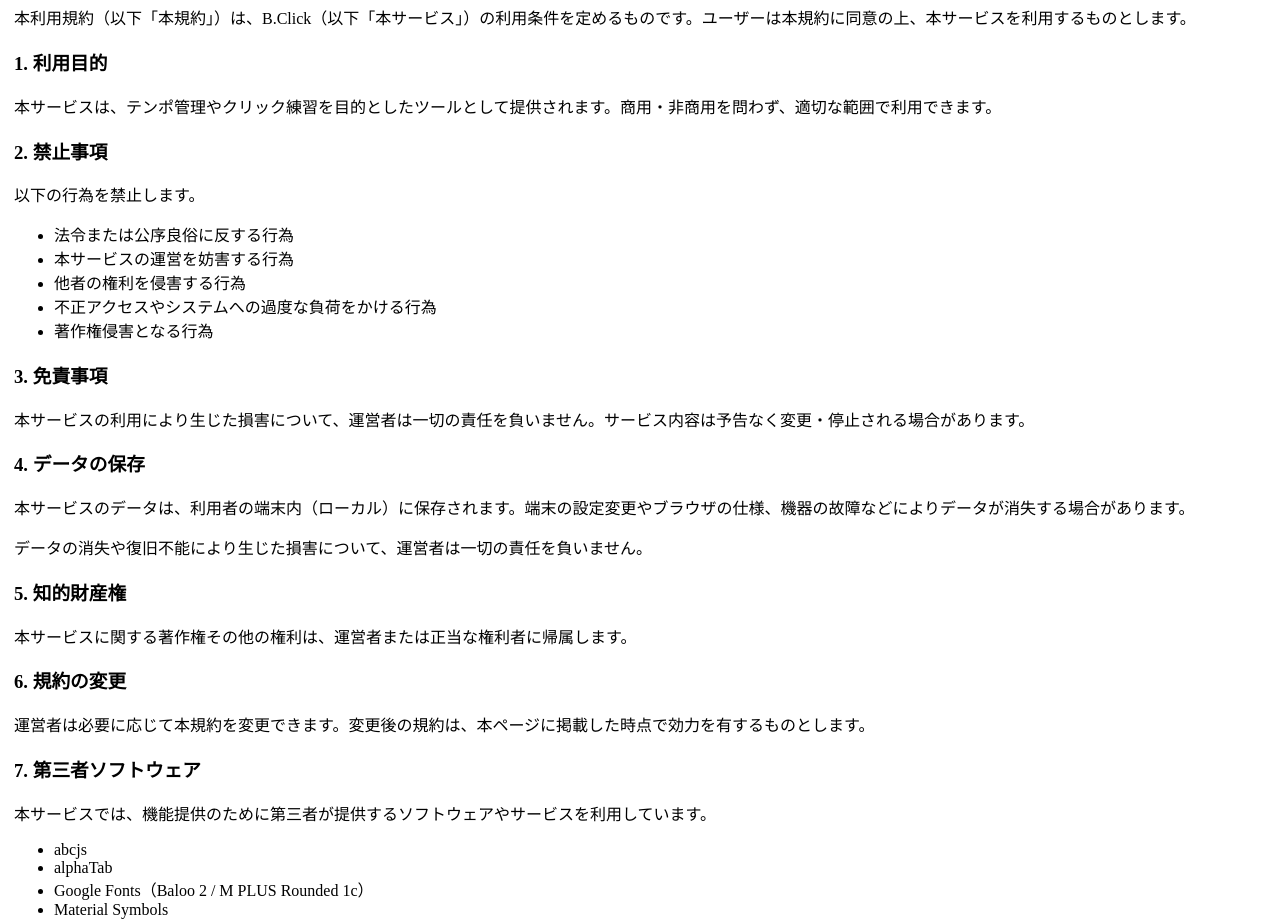
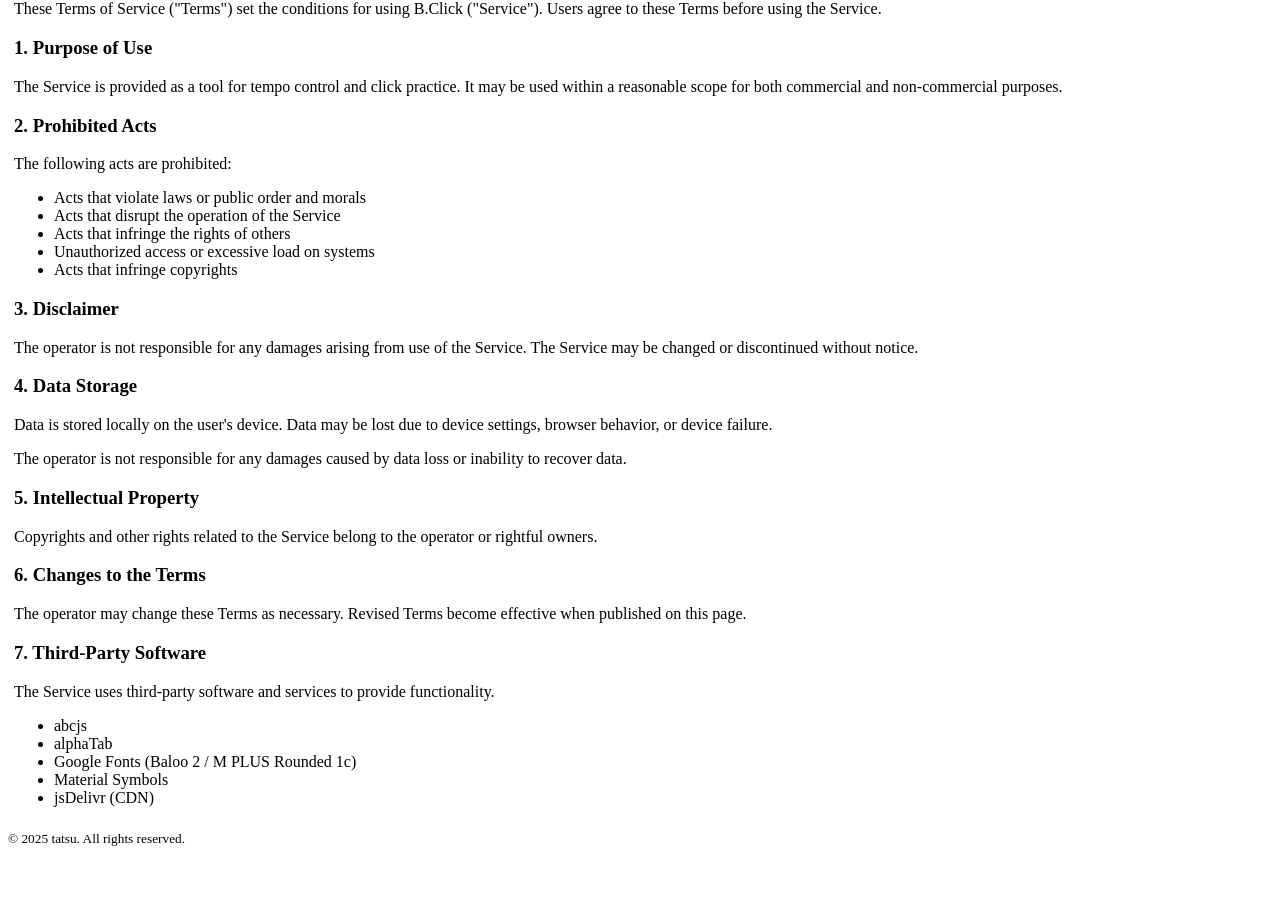
Before and after one commit to tatsu-see/BClick, a website with bundled scripts: page www/terms.html in a window 1280 px wide. Shown: the part 112-1035 px from the top of the page. After the commit the page ends 967 px from the top, so only its background shows below. Built offline with nearby package versions, Linux system fonts and the light colour scheme.

Commit message:
利用規約を翻訳した

```diff
--- a/www/terms.html
+++ b/www/terms.html
@@ -15,7 +15,7 @@
   <meta name="apple-mobile-web-app-title" content="B.Click">
   <meta name="mobile-web-app-capable" content="yes">
 
-  <title>B.Click - 利用規約</title>
+  <title>B.Click - Terms of Service / 利用規約</title>
   <link rel="icon" type="image/png" sizes="16x16"   href="/assets/icons/BClick-16x16.png">
   <link rel="icon" type="image/png" sizes="32x32"   href="/assets/icons/BClick-32x32.png">
   <link rel="icon" type="image/png" sizes="64x64"   href="/assets/icons/BClick-64x64.png">
@@ -45,43 +45,124 @@
 
     <div id="clicking">
       <div style="text-align:left; padding:6px;">
-        <h3>利用規約:</h3>
-        <p>本利用規約（以下「本規約」）は、B.Click（以下「本サービス」）の利用条件を定めるものです。ユーザーは本規約に同意の上、本サービスを利用するものとします。</p>
+        <h3>
+          <span class="lang" data-lang="en">Terms of Service:</span>
+          <span class="lang" data-lang="ja">利用規約:</span>
+        </h3>
+        <p>
+          <span class="lang" data-lang="en">These Terms of Service ("Terms") set the conditions for using B.Click ("Service"). Users agree to these Terms before using the Service.</span>
+          <span class="lang" data-lang="ja">本利用規約（以下「本規約」）は、B.Click（以下「本サービス」）の利用条件を定めるものです。ユーザーは本規約に同意の上、本サービスを利用するものとします。</span>
+        </p>
 
-        <h3>1. 利用目的</h3>
-        <p>本サービスは、テンポ管理やクリック練習を目的としたツールとして提供されます。商用・非商用を問わず、適切な範囲で利用できます。</p>
+        <h3>
+          <span class="lang" data-lang="en">1. Purpose of Use</span>
+          <span class="lang" data-lang="ja">1. 利用目的</span>
+        </h3>
+        <p>
+          <span class="lang" data-lang="en">The Service is provided as a tool for tempo control and click practice. It may be used within a reasonable scope for both commercial and non-commercial purposes.</span>
+          <span class="lang" data-lang="ja">本サービスは、テンポ管理やクリック練習を目的としたツールとして提供されます。商用・非商用を問わず、適切な範囲で利用できます。</span>
+        </p>
 
-        <h3>2. 禁止事項</h3>
-        <p>以下の行為を禁止します。</p>
+        <h3>
+          <span class="lang" data-lang="en">2. Prohibited Acts</span>
+          <span class="lang" data-lang="ja">2. 禁止事項</span>
+        </h3>
+        <p>
+          <span class="lang" data-lang="en">The following acts are prohibited:</span>
+          <span class="lang" data-lang="ja">以下の行為を禁止します。</span>
+        </p>
         <ul>
-          <li>法令または公序良俗に反する行為</li>
-          <li>本サービスの運営を妨害する行為</li>
-          <li>他者の権利を侵害する行為</li>
-          <li>不正アクセスやシステムへの過度な負荷をかける行為</li>
-          <li>著作権侵害となる行為</li>
+          <li>
+            <span class="lang" data-lang="en">Acts that violate laws or public order and morals</span>
+            <span class="lang" data-lang="ja">法令または公序良俗に反する行為</span>
+          </li>
+          <li>
+            <span class="lang" data-lang="en">Acts that disrupt the operation of the Service</span>
+            <span class="lang" data-lang="ja">本サービスの運営を妨害する行為</span>
+          </li>
+          <li>
+            <span class="lang" data-lang="en">Acts that infringe the rights of others</span>
+            <span class="lang" data-lang="ja">他者の権利を侵害する行為</span>
+          </li>
+          <li>
+            <span class="lang" data-lang="en">Unauthorized access or excessive load on systems</span>
+            <span class="lang" data-lang="ja">不正アクセスやシステムへの過度な負荷をかける行為</span>
+          </li>
+          <li>
+            <span class="lang" data-lang="en">Acts that infringe copyrights</span>
+            <span class="lang" data-lang="ja">著作権侵害となる行為</span>
+          </li>
         </ul>
 
-        <h3>3. 免責事項</h3>
-        <p>本サービスの利用により生じた損害について、運営者は一切の責任を負いません。サービス内容は予告なく変更・停止される場合があります。</p>
+        <h3>
+          <span class="lang" data-lang="en">3. Disclaimer</span>
+          <span class="lang" data-lang="ja">3. 免責事項</span>
+        </h3>
+        <p>
+          <span class="lang" data-lang="en">The operator is not responsible for any damages arising from use of the Service. The Service may be changed or discontinued without notice.</span>
+          <span class="lang" data-lang="ja">本サービスの利用により生じた損害について、運営者は一切の責任を負いません。サービス内容は予告なく変更・停止される場合があります。</span>
+        </p>
 
-        <h3>4. データの保存</h3>
-        <p>本サービスのデータは、利用者の端末内（ローカル）に保存されます。端末の設定変更やブラウザの仕様、機器の故障などによりデータが消失する場合があります。</p>
-        <p>データの消失や復旧不能により生じた損害について、運営者は一切の責任を負いません。</p>
+        <h3>
+          <span class="lang" data-lang="en">4. Data Storage</span>
+          <span class="lang" data-lang="ja">4. データの保存</span>
+        </h3>
+        <p>
+          <span class="lang" data-lang="en">Data is stored locally on the user's device. Data may be lost due to device settings, browser behavior, or device failure.</span>
+          <span class="lang" data-lang="ja">本サービスのデータは、利用者の端末内（ローカル）に保存されます。端末の設定変更やブラウザの仕様、機器の故障などによりデータが消失する場合があります。</span>
+        </p>
+        <p>
+          <span class="lang" data-lang="en">The operator is not responsible for any damages caused by data loss or inability to recover data.</span>
+          <span class="lang" data-lang="ja">データの消失や復旧不能により生じた損害について、運営者は一切の責任を負いません。</span>
+        </p>
 
-        <h3>5. 知的財産権</h3>
-        <p>本サービスに関する著作権その他の権利は、運営者または正当な権利者に帰属します。</p>
+        <h3>
+          <span class="lang" data-lang="en">5. Intellectual Property</span>
+          <span class="lang" data-lang="ja">5. 知的財産権</span>
+        </h3>
+        <p>
+          <span class="lang" data-lang="en">Copyrights and other rights related to the Service belong to the operator or rightful owners.</span>
+          <span class="lang" data-lang="ja">本サービスに関する著作権その他の権利は、運営者または正当な権利者に帰属します。</span>
+        </p>
 
-        <h3>6. 規約の変更</h3>
-        <p>運営者は必要に応じて本規約を変更できます。変更後の規約は、本ページに掲載した時点で効力を有するものとします。</p>
+        <h3>
+          <span class="lang" data-lang="en">6. Changes to the Terms</span>
+          <span class="lang" data-lang="ja">6. 規約の変更</span>
+        </h3>
+        <p>
+          <span class="lang" data-lang="en">The operator may change these Terms as necessary. Revised Terms become effective when published on this page.</span>
+          <span class="lang" data-lang="ja">運営者は必要に応じて本規約を変更できます。変更後の規約は、本ページに掲載した時点で効力を有するものとします。</span>
+        </p>
 
-        <h3>7. 第三者ソフトウェア</h3>
-        <p>本サービスでは、機能提供のために第三者が提供するソフトウェアやサービスを利用しています。</p>
+        <h3>
+          <span class="lang" data-lang="en">7. Third-Party Software</span>
+          <span class="lang" data-lang="ja">7. 第三者ソフトウェア</span>
+        </h3>
+        <p>
+          <span class="lang" data-lang="en">The Service uses third-party software and services to provide functionality.</span>
+          <span class="lang" data-lang="ja">本サービスでは、機能提供のために第三者が提供するソフトウェアやサービスを利用しています。</span>
+        </p>
         <ul>
-          <li>abcjs</li>
-          <li>alphaTab</li>
-          <li>Google Fonts（Baloo 2 / M PLUS Rounded 1c）</li>
-          <li>Material Symbols</li>
-          <li>jsDelivr（CDN）</li>
+          <li>
+            <span class="lang" data-lang="en">abcjs</span>
+            <span class="lang" data-lang="ja">abcjs</span>
+          </li>
+          <li>
+            <span class="lang" data-lang="en">alphaTab</span>
+            <span class="lang" data-lang="ja">alphaTab</span>
+          </li>
+          <li>
+            <span class="lang" data-lang="en">Google Fonts (Baloo 2 / M PLUS Rounded 1c)</span>
+            <span class="lang" data-lang="ja">Google Fonts（Baloo 2 / M PLUS Rounded 1c）</span>
+          </li>
+          <li>
+            <span class="lang" data-lang="en">Material Symbols</span>
+            <span class="lang" data-lang="ja">Material Symbols</span>
+          </li>
+          <li>
+            <span class="lang" data-lang="en">jsDelivr (CDN)</span>
+            <span class="lang" data-lang="ja">jsDelivr（CDN）</span>
+          </li>
         </ul>
       </div>
     </div>
```
